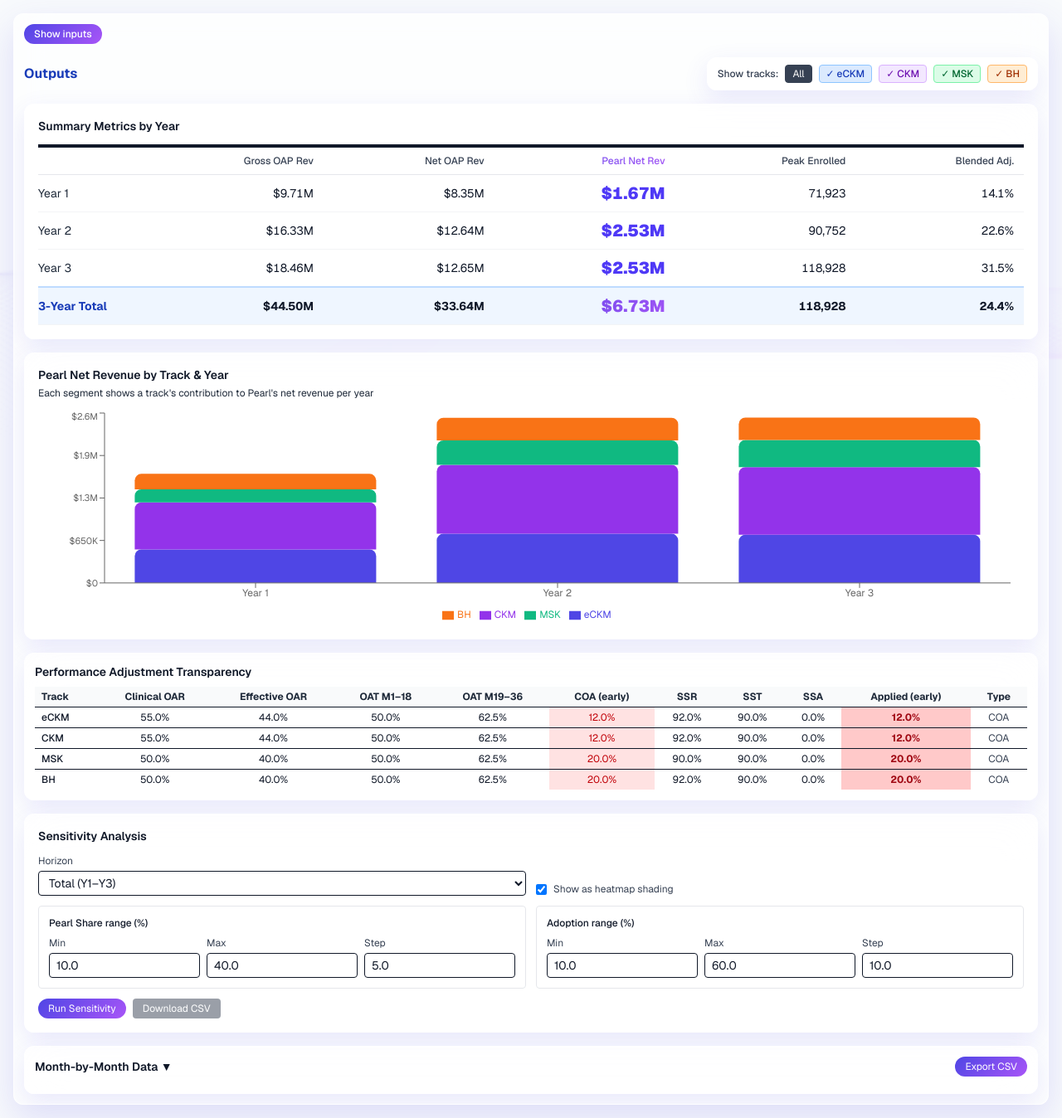
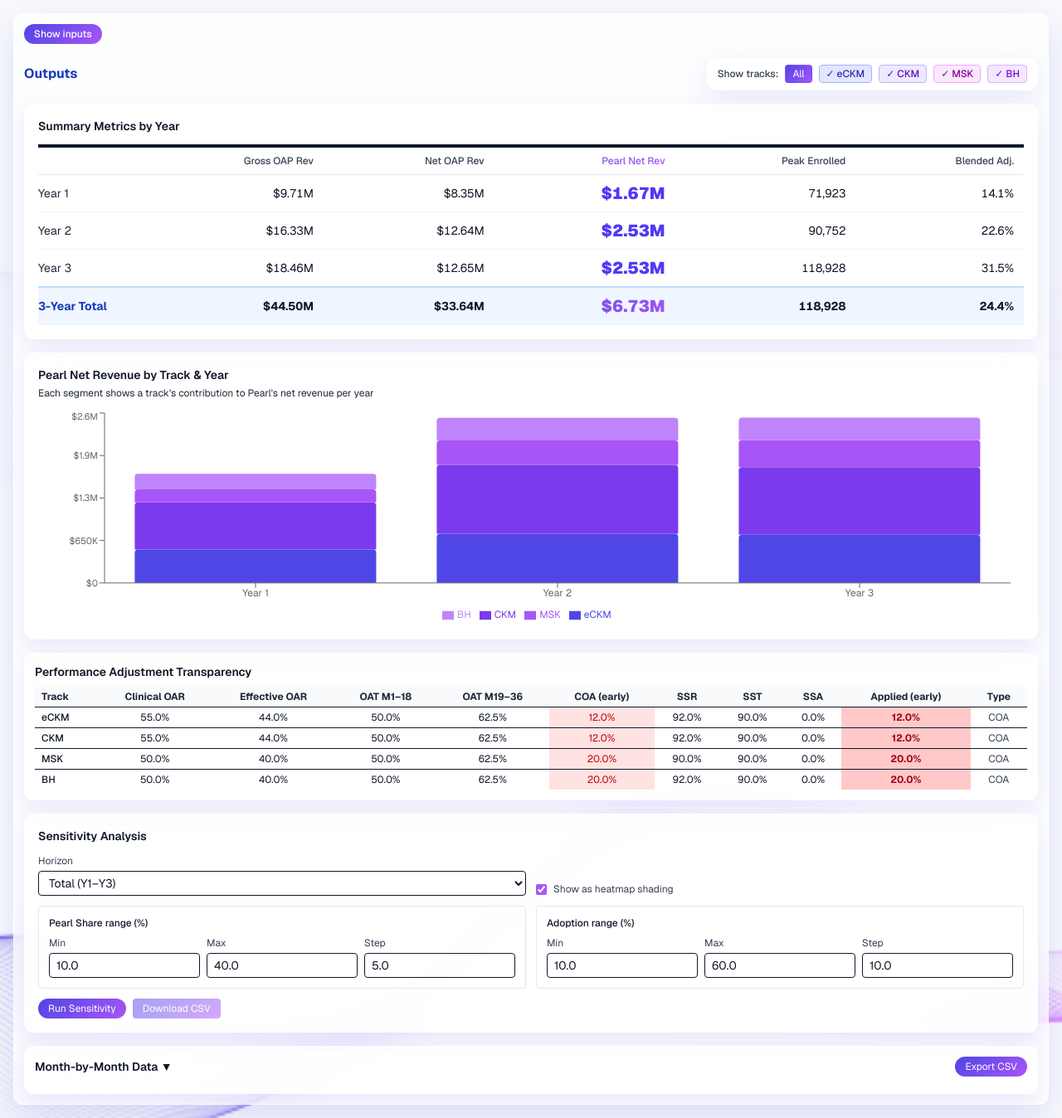
Before and after one commit to jtp2125/access-calculator, a Next.js app: page / in a window 1280 px wide. Shown: the whole page at 83% size. Built offline with nearby package versions, Linux system fonts and the light colour scheme.

Commit message:
Apply monochromatic purple theme and pearl swirl background

```diff
--- a/src/app/globals.css
+++ b/src/app/globals.css
@@ -21,7 +21,11 @@
 }
 
 body {
-  background: var(--background);
+  background-color: var(--background);
+  background-image: url("/pearl-swirl.png");
+  background-attachment: fixed;
+  background-size: cover;
+  background-position: center;
   color: var(--foreground);
   font-family: var(--font-geist-sans), sans-serif;
   position: relative;
@@ -31,11 +35,7 @@ body::before {
   content: "";
   position: fixed;
   inset: 0;
-  background-image: url("/Pearl swirl.png");
-  background-attachment: fixed;
-  background-size: cover;
-  background-position: center;
-  opacity: 0.08;
+  background: rgba(248, 250, 252, 0.94);
   pointer-events: none;
   z-index: -1;
 }
--- a/src/app/page.tsx
+++ b/src/app/page.tsx
@@ -24,9 +24,9 @@ type Track = (typeof TRACKS)[number];
 
 const TRACK_COLORS: Record<Track, string> = {
   eCKM: "#4F46E5",
-  CKM: "#9333EA",
-  MSK: "#10B981",
-  BH: "#f97316",
+  CKM: "#7C3AED",
+  MSK: "#A855F7",
+  BH: "#C084FC",
 };
 
 const RURAL_MEDICARE = 12;
@@ -640,6 +640,7 @@ function PctSlider({
         value={value}
         onChange={(e) => onChange(parseFloat(e.target.value))}
         className="flex-1"
+        style={{ accentColor: "#A855F7" }}
       />
       <input
         type="number"
@@ -663,10 +664,10 @@ function TrackFilter({
   onChange: (t: Track[]) => void;
 }) {
   const pillColors: Record<Track, string> = {
-    eCKM: "bg-blue-100 text-blue-800 border-blue-300",
-    CKM: "bg-purple-100 text-purple-800 border-purple-300",
-    MSK: "bg-green-100 text-green-800 border-green-300",
-    BH: "bg-orange-100 text-orange-800 border-orange-300",
+    eCKM: "bg-indigo-100 text-indigo-800 border-indigo-300",
+    CKM: "bg-violet-100 text-violet-800 border-violet-300",
+    MSK: "bg-fuchsia-100 text-fuchsia-800 border-fuchsia-300",
+    BH: "bg-purple-100 text-purple-700 border-purple-300",
   };
 
   const toggle = (t: Track) => {
@@ -684,8 +685,9 @@ function TrackFilter({
       <button
         onClick={() => onChange(allOn ? [TRACKS[0]] : [...TRACKS])}
         className={`text-xs px-2 py-0.5 rounded border ${
-          allOn ? "bg-gray-700 text-white border-gray-700" : "bg-white text-gray-800 border-gray-300"
+          allOn ? "text-white border-transparent" : "bg-white text-gray-800 border-gray-300"
         }`}
+        style={allOn ? { backgroundImage: "var(--pearl-gradient)" } : undefined}
       >
         All
       </button>
@@ -989,7 +991,8 @@ export default function App() {
                       }));
                     } else set("penetrationMode", "uniform");
                   }}
-                  className={`px-2 py-1 rounded text-xs ${inp.penetrationMode === m ? "bg-blue-600 text-white" : "bg-gray-200"}`}
+                  className={`px-2 py-1 rounded text-xs ${inp.penetrationMode === m ? "text-white" : "bg-gray-200"}`}
+                  style={inp.penetrationMode === m ? { backgroundImage: "var(--pearl-gradient)" } : undefined}
                 >
                   {m === "uniform" ? "Uniform" : "Per Track"}
                 </button>
@@ -1031,6 +1034,7 @@ export default function App() {
                 value={inp.rampPeriod}
                 onChange={(e) => set("rampPeriod", parseInt(e.target.value))}
                 className="flex-1"
+                style={{ accentColor: "#A855F7" }}
               />
               <span className="text-sm font-medium w-10">{inp.rampPeriod} mo</span>
             </div>
@@ -1046,8 +1050,9 @@ export default function App() {
                       setInp((p) => ({ ...p, controlGroupByYear: { ...p.controlGroupByYear, [yr]: !p.controlGroupByYear[yr] } }))
                     }
                     className={`px-3 py-0.5 rounded text-xs font-medium ${
-                      inp.controlGroupByYear[yr] ? "bg-blue-600 text-white" : "bg-gray-200 text-gray-800"
+                      inp.controlGroupByYear[yr] ? "text-white" : "bg-gray-200 text-gray-800"
                     }`}
+                    style={inp.controlGroupByYear[yr] ? { backgroundImage: "var(--pearl-gradient)" } : undefined}
                   >
                     {inp.controlGroupByYear[yr] ? "ON (10% excluded)" : "OFF"}
                   </button>
@@ -1085,8 +1090,9 @@ export default function App() {
             <button
               onClick={() => set("costSharingWaived", !inp.costSharingWaived)}
               className={`px-3 py-1 rounded text-sm font-medium ${
-                inp.costSharingWaived ? "bg-blue-600 text-white" : "bg-gray-200 text-gray-700"
+                inp.costSharingWaived ? "text-white" : "bg-gray-200 text-gray-700"
               }`}
+              style={inp.costSharingWaived ? { backgroundImage: "var(--pearl-gradient)" } : undefined}
             >
               {inp.costSharingWaived ? "Waive (Medicare 80%)" : "Collect (100%)"}
             </button>
@@ -1206,7 +1212,7 @@ export default function App() {
                   dataKey={t}
                   stackId="a"
                   fill={TRACK_COLORS[t]}
-                  radius={[8, 8, 0, 0]}
+                  radius={[4, 4, 0, 0]}
                 />
               ))}
             </BarChart>
@@ -1289,6 +1295,7 @@ export default function App() {
                   onChange={(e) =>
                     setSensitivityConfig((prev) => ({ ...prev, showHeatmap: e.target.checked }))
                   }
+                  style={{ accentColor: "#A855F7" }}
                 />
                 Show as heatmap shading
               </label>
@@ -1410,7 +1417,8 @@ export default function App() {
             </button>
             <button
               onClick={() => sensitivityResult && downloadSensitivityCSV(sensitivityResult)}
-              className="text-xs bg-gray-700 text-white px-3 py-1 rounded hover:bg-gray-800 disabled:opacity-50"
+              className="text-xs text-white px-3 py-1 rounded hover:opacity-90 disabled:opacity-50"
+              style={{ backgroundImage: "var(--pearl-gradient)" }}
               disabled={!sensitivityResult}
             >
               Download CSV
```
